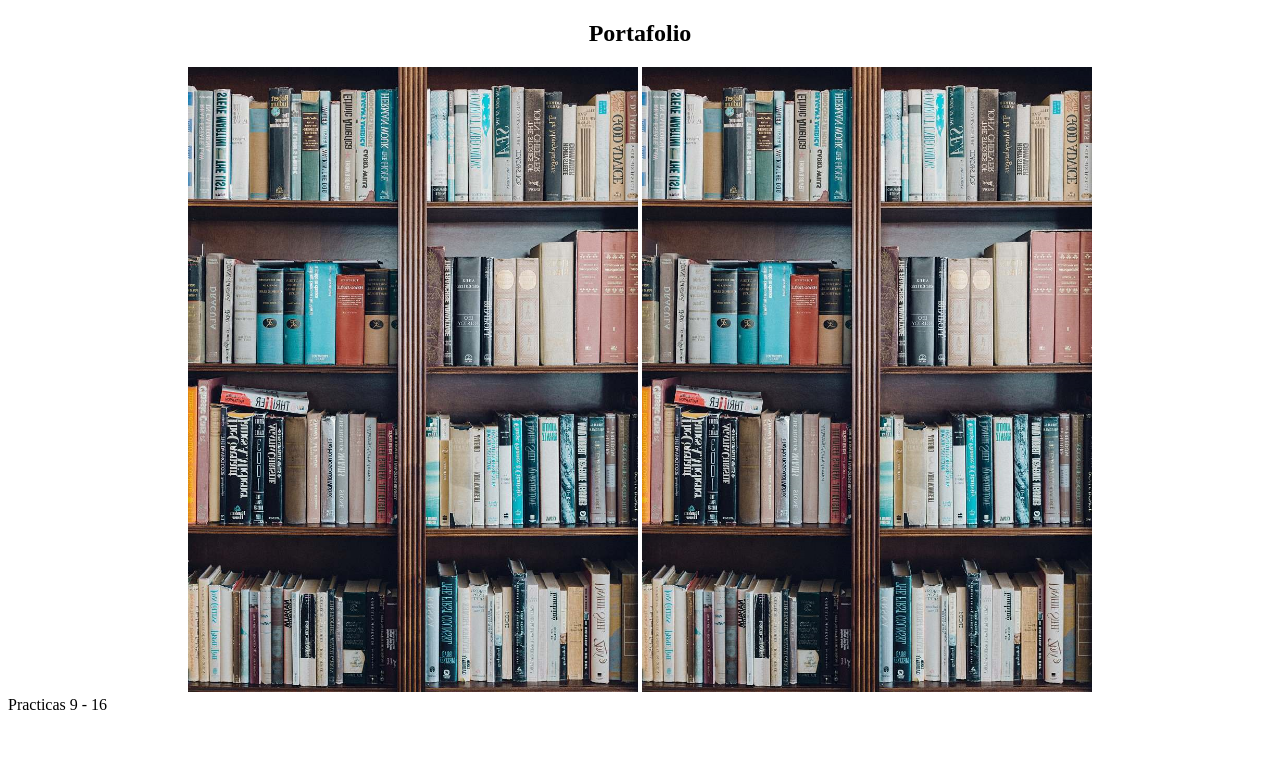
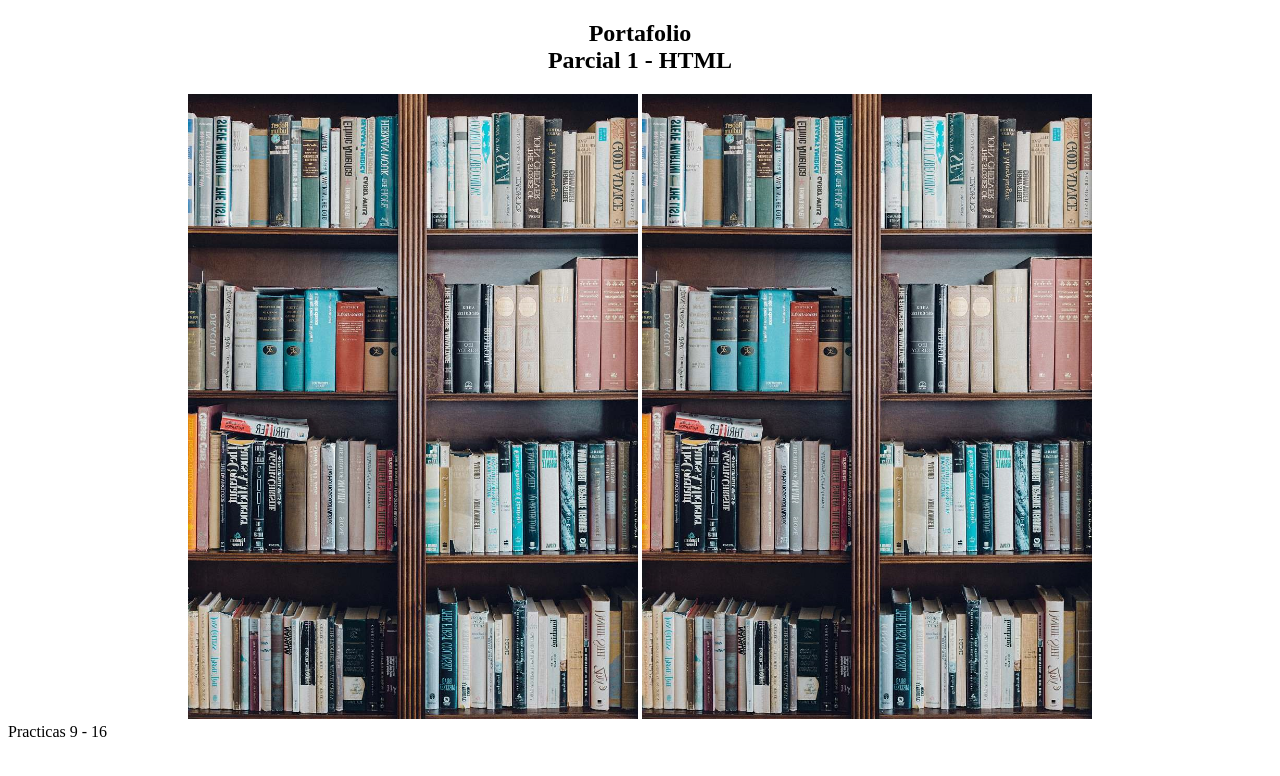
Before and after one commit to Antonio-U7/WEB, a plain HTML site: page Parcial 1/Programas/Main.html in a window 1280 px wide. Drawn offline with Linux system fonts and the light colour scheme.

Commit message:
Update Main.html

```diff
--- a/Parcial 1/Programas/Main.html
+++ b/Parcial 1/Programas/Main.html
@@ -17,7 +17,7 @@
     <body>
 
         <center>
-            <h2> Portafolio </h2>
+            <h2> Portafolio <br> Parcial 1 - HTML </h2>
             <img src="IMG/books.jpg" alt="Workplace" usemap="#workmap"  width="450">
             <img src="IMG/books2.jpg" alt="Workplace" usemap="#workmap2"  width="450">
         </center>
@@ -46,4 +46,5 @@
             <area shape="rect" coords="240,470 , 448,621" alt="Practica 16" href="ejercicio16.html">
         </map>
     </body>
+
 </html>
```
